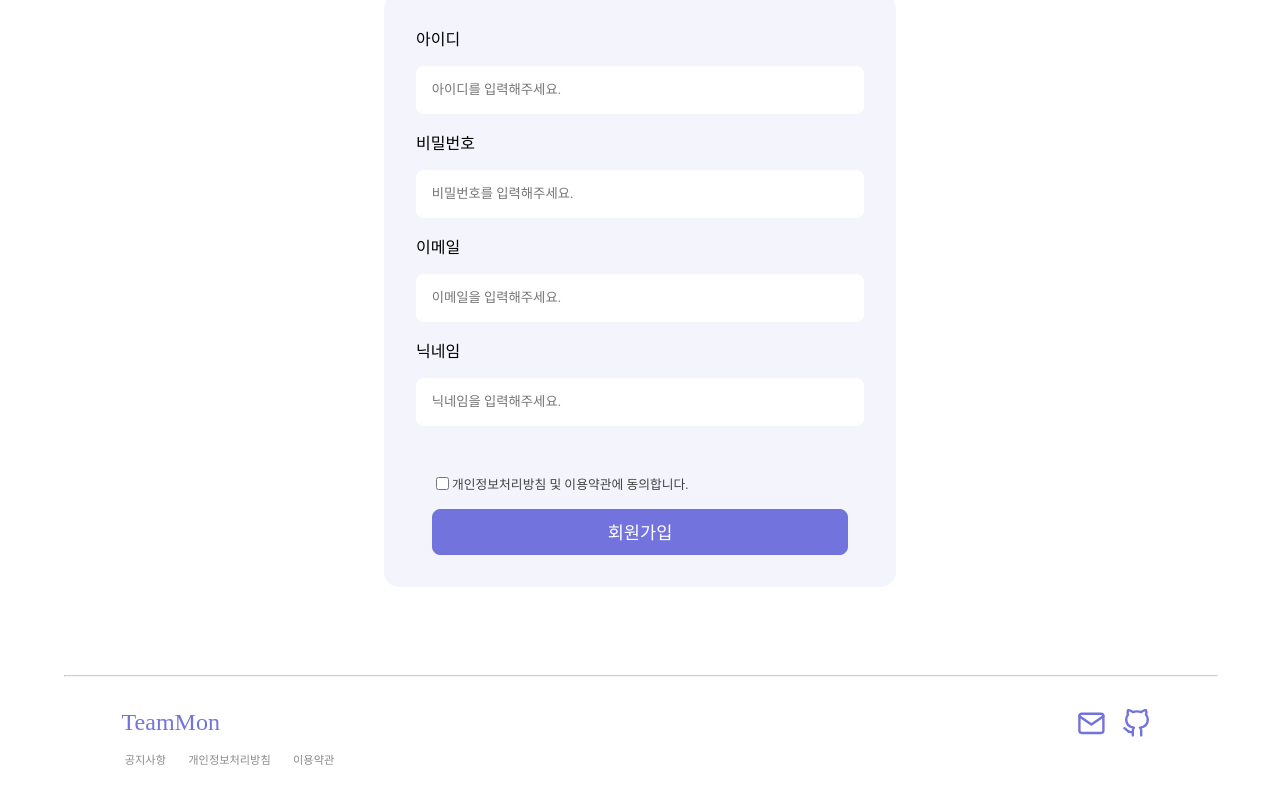
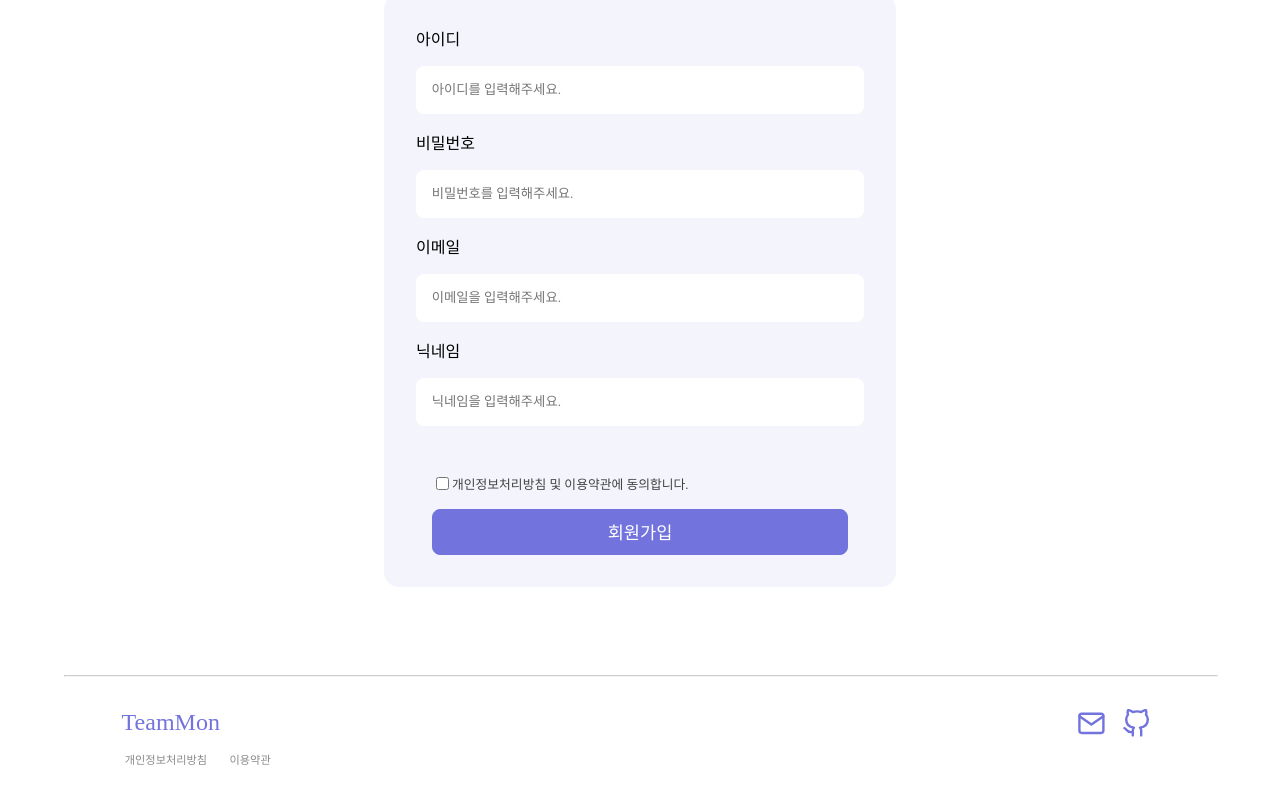
Before and after one commit to yeon7485/Team-Matching-FE-Web, a React (Create React App) app in the folder team-matching-web/: page /join in a window 1280 px wide. Shown: the part 189-989 px from the top of the page. Built offline with nearby package versions, Linux system fonts and the light colour scheme; a web font is replaced by a local one; what recoil-persist would draw is missing.

Commit message:
design: footer 공지사항 삭제
공지사항 삭제
- 추후에 필요 시 추가

```diff
--- a/team-matching-web/src/components/Footer/Footer.jsx
+++ b/team-matching-web/src/components/Footer/Footer.jsx
@@ -37,9 +37,6 @@ export default function Footer() {
         </div>
         <div className={styles.linkDiv}>
           <Link to='#' className={styles.link}>
-            공지사항
-          </Link>
-          <Link to='#' className={styles.link}>
             개인정보처리방침
           </Link>
           <Link to='#' className={styles.link}>
```
